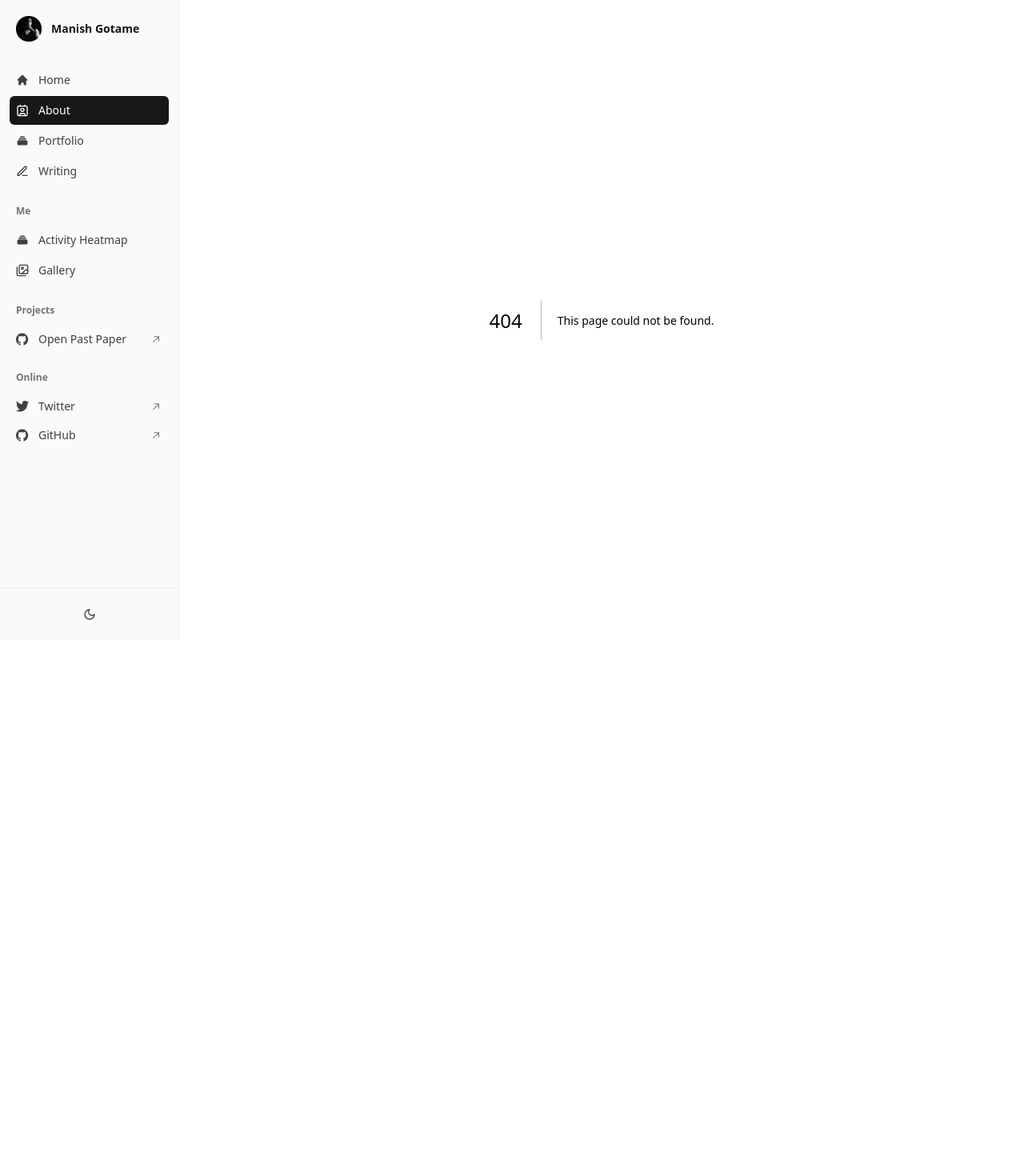
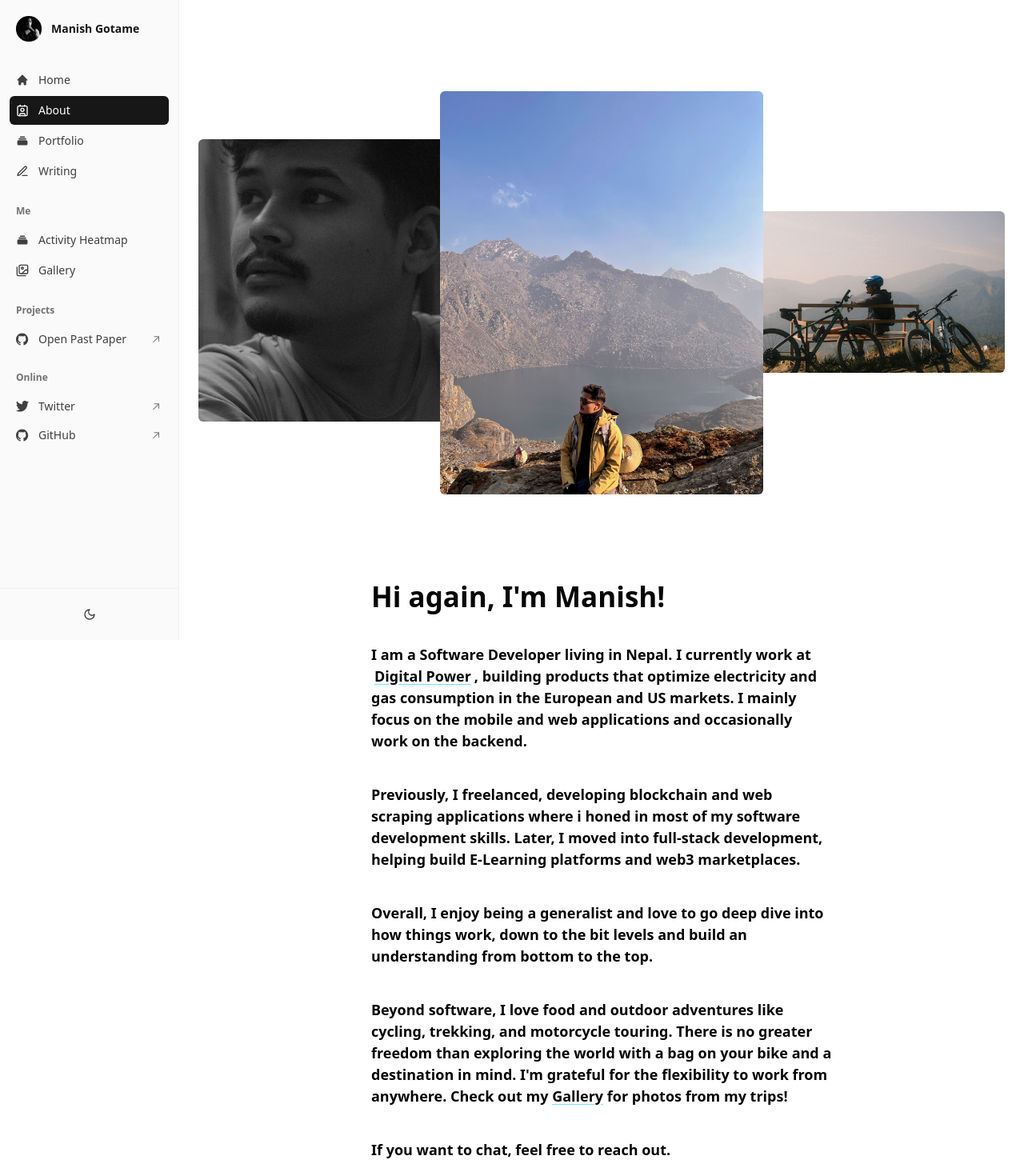
Before and after one commit to ManishGotame/manishgotame.com.np, a Next.js app: page /about in a window 1280 px wide. Before the commit this address had no page. Shown: the top 1470 px of the page at 80% size. Before the commit the page ends 800 px from the top, so only its background shows below. Built offline with nearby package versions, Linux system fonts and the light colour scheme.

Commit message:
about section

```diff
--- a/package.json
+++ b/package.json
@@ -1,6 +1,6 @@
 {
   "name": "personal-site",
-  "version": "0.1.3",
+  "version": "0.1.4",
   "private": true,
   "scripts": {
     "dev": "next dev --turbopack",
--- a/src/components/footer/index.tsx
+++ b/src/components/footer/index.tsx
@@ -5,7 +5,7 @@ import { Instagram } from 'lucide-react'
 const Footer = () => {
   const currentYear = new Date().getFullYear()
   return (
-    <footer className='py-4'>
+    <footer className='py-4 pt-6 mt-16 mb-6 bg-lotion dark:bg-black rounded-sm border-t border-gray-200 dark:border-gray-800'>
       <div className='flex justify-center items-center gap-4'>
         <a
           href='https://x.com/manishgotame'
--- a/src/components/home/hero/hero.tsx
+++ b/src/components/home/hero/hero.tsx
@@ -39,7 +39,7 @@ const Hero: React.FC<HeroProps> = ({ ref }) => {
                 href='https://dgtlpower.com'
                 className='underline decoration-[#69E5FE] underline-offset-[3px]'
               >
-                DGTL Power UK.
+                Digital Power.
               </Link>
             </span>
           </PingText>
--- /dev/null
+++ b/src/pages/about/index.tsx
@@ -0,0 +1,95 @@
+import Footer from '@/components/footer'
+import PingText from '@/components/home/hero/PingText'
+import Image from 'next/image'
+import Link from 'next/link'
+
+export default function About() {
+  return (
+    <>
+      <div className='w-full bg-white dark:bg-black p-4 md:p-6'>
+        <div className='relative max-w-5xl mx-auto min-h-[500px] md:min-h-[600px]'>
+          <div className='absolute w-[35%] left-0 top-[25%] aspect-square overflow-hidden'>
+            <Image
+              src='/photos/ABOUT_LEFT.png'
+              alt='Portrait photo'
+              fill
+              priority
+              className='object-cover rounded-md'
+            />
+          </div>
+          <div className='z-10 absolute w-[40%] left-[30%] top-[15%] overflow-hidden'>
+            <div className='relative aspect-[0.8] w-full'>
+              <Image
+                src='/photos/IMG_3.jpg'
+                alt='Mountain landscape'
+                fill
+                className='object-cover rounded-md'
+              />
+            </div>
+          </div>
+          <div className='absolute w-[40%] right-0 top-[40%] aspect-[2/1] overflow-hidden'>
+            <Image
+              src='/photos/ABOUT_RIGHT.png'
+              alt='Mountain biking scene'
+              fill
+              className='object-cover rounded-md'
+            />
+          </div>
+        </div>
+
+        {/* Text content section */}
+        <div className='max-w-xl mx-auto mt-[-50] md:mt-24 px-4 md:px-0 text-black dark:text-white'>
+          <h1 className='text-[28px] md:text-[35px] font-semibold mb-6 md:mb-8'>
+            Hi again, I&apos;m Manish!
+          </h1>
+
+          <div className='space-y-6 md:space-y-10 text-[16px] md:text-[18px] font-semibold'>
+            <p>
+              I am a Software Developer living in Nepal. I currently work at
+              <Link
+                href='https://dgtlpower.com'
+                className='mx-1 inline-block underline decoration-[#69E5FE] underline-offset-[3px]'
+              >
+                Digital Power
+              </Link>
+              , building products that optimize electricity and gas consumption
+              in the European and US markets. I mainly focus on the mobile and
+              web applications and occasionally work on the backend.
+            </p>
+
+            <p>
+              Previously, I freelanced, developing blockchain and web scraping
+              applications where i honed in most of my software development
+              skills. Later, I moved into full-stack development, helping build
+              E-Learning platforms and web3 marketplaces.
+            </p>
+
+            <p>
+              Overall, I enjoy being a generalist and love to go deep dive into
+              how things work, down to the bit levels and build an understanding
+              from bottom to the top.
+            </p>
+
+            <p>
+              Beyond software, I love food and outdoor adventures like cycling,
+              trekking, and motorcycle touring. There is no greater freedom than
+              exploring the world with a bag on your bike and a destination in
+              mind. I&apos;m grateful for the flexibility to work from anywhere.
+              Check out my{' '}
+              <Link
+                href='/gallery'
+                className='underline decoration-[#69E5FE] underline-offset-[3px]'
+              >
+                Gallery
+              </Link>{' '}
+              for photos from my trips!
+            </p>
+
+            <p>If you want to chat, feel free to reach out.</p>
+          </div>
+        </div>
+      </div>
+      <Footer />
+    </>
+  )
+}
--- a/src/pages/index.tsx
+++ b/src/pages/index.tsx
@@ -57,8 +57,8 @@ export default function Home() {
         <Portfolio />
         <Blog />
         <Photos />
-        <Footer />
       </div>
+      <Footer />
     </>
   )
 }
--- a/src/pages/writing/[slug].tsx
+++ b/src/pages/writing/[slug].tsx
@@ -13,7 +13,7 @@ import { Modal } from 'react-notion-x/build/third-party/modal'
 import { Pdf } from 'react-notion-x/build/third-party/pdf'
 import { useTheme } from '@/Providers/ThemeProvider'
 
-import { Header, WritingSidebar } from '@/components'
+import { Footer, Header, WritingSidebar } from '@/components'
 import { cn, getTitles } from '@/lib'
 import React, { useEffect, useState } from 'react'
 import { ChevronLeft } from 'lucide-react'
@@ -164,6 +164,7 @@ export default function Post({ blockMap, posts }: PostProps) {
             Modal
           }}
         />
+        <Footer />
       </div>
     </div>
   )
```
Also changed, not shown: public/photos/ABOUT_LEFT.png (added), public/photos/ABOUT_RIGHT.png (added).
